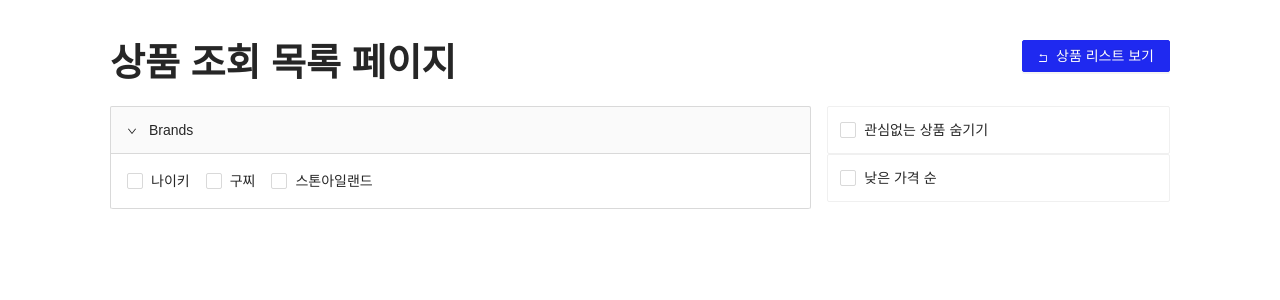
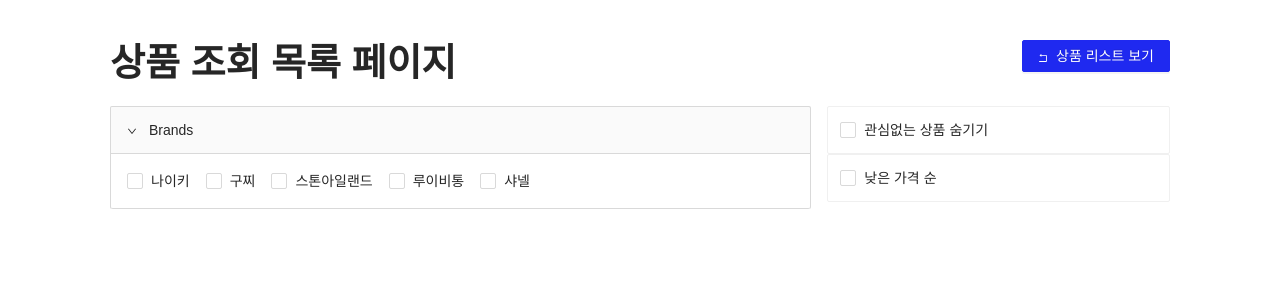
Before and after one commit to yisu-kim/pre-onboarding-mrcamel, a React (Create React App) app: page /recent-list in a window 1280 px wide. Shown: the top 300 px of the page. Built offline with nearby package versions, Linux system fonts and the light colour scheme.

Commit message:
Feat: #65 Add util for unique brand

```diff
--- a/src/components/BrandFilterMenu/BrandFilterMenu.js
+++ b/src/components/BrandFilterMenu/BrandFilterMenu.js
@@ -2,6 +2,7 @@
 
 import React, { Component } from "react";
 import { Checkbox, Collapse } from "antd";
+import { getUniqueBrand } from "../../utils/getUniqueBrand";
 const { Panel } = Collapse;
 
 export default class BrandFilterMenu extends Component {
@@ -24,11 +25,7 @@ export default class BrandFilterMenu extends Component {
   };
 
   render() {
-    const properties = [
-      { label: "나이키", value: "나이키" },
-      { label: "구찌", value: "구찌" },
-      { label: "스톤아일랜드", value: "스톤아일랜드" },
-    ];
+    const properties = getUniqueBrand();
 
     return (
       <div>
--- /dev/null
+++ b/src/utils/getUniqueBrand.js
@@ -0,0 +1,17 @@
+import { ORIGINAL_DATA } from "./constants";
+
+export const getUniqueBrand = () => {
+  const uniqueBrand = {};
+  ORIGINAL_DATA.filter(({ brand }) => {
+    if (uniqueBrand[brand]) {
+      return false;
+    }
+    uniqueBrand[brand] = true;
+    return true;
+  });
+
+  return Object.keys(uniqueBrand).map((brand) => ({
+    label: brand,
+    value: brand,
+  }));
+};
--- a/src/utils/productData.json
+++ b/src/utils/productData.json
@@ -163,7 +163,11 @@
     "price": 40000
   },
   { "title": "나이키 트랙자켓 (s)", "brand": "나이키", "price": 175000 },
-  { "title": "(풀구성", "brand": "정품M)구찌 로고 후드티", "price": "구찌" },
+  {
+    "title": "(풀구성 정품M)구찌 로고 후드티",
+    "brand": "구찌",
+    "price": 999999
+  },
   { "title": "정품)구찌 꿀벌 지퍼장지갑", "brand": "구찌", "price": 480000 },
   {
     "title": "$압도적$나이키 빅스우시 메쉬 포인트 5부셋트",
```
